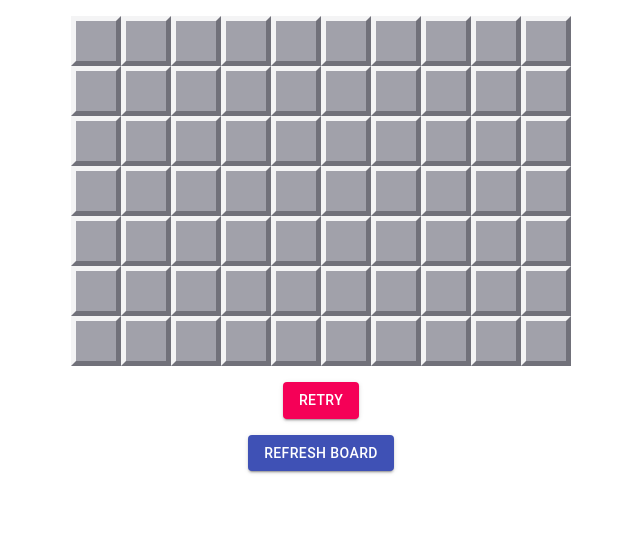
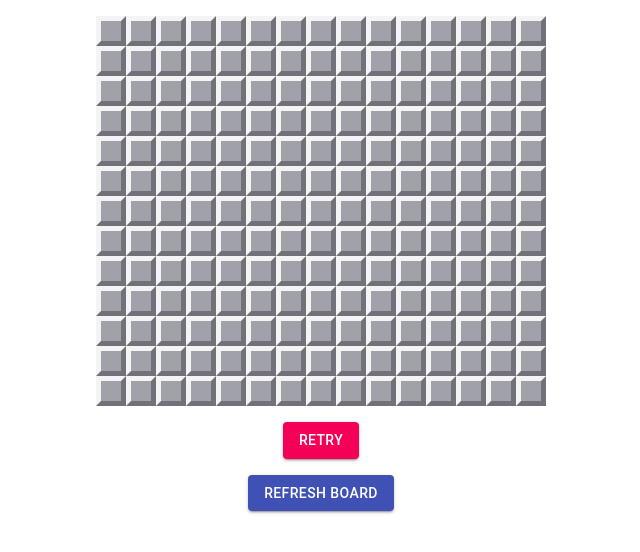
Before and after one commit to VSebastian8/MineSweeper, a React (Vite) app: page / in a window 1280 px wide. Shown: the top 552 px of the page, without its empty margins (319-959 px from the left). Built offline with nearby package versions, Linux system fonts and the light colour scheme.

Commit message:
Game Logic
Zero tiles reveal their neighbours

```diff
--- a/src/components/App.tsx
+++ b/src/components/App.tsx
@@ -26,9 +26,10 @@ function App() {
       <Grid item xs={12}></Grid>
       <Grid item xs={12}>
         <Board
-          rows={7}
-          columns={10}
-          bombNumber={20}
+          rows={13}
+          columns={15}
+          bombNumber={40}
+          squareSize={30}
           refresh={refreshed}
           retry={retried}
         />
--- a/src/components/Board.tsx
+++ b/src/components/Board.tsx
@@ -22,9 +22,33 @@ export default function Board({
   const [boardShow, setBoardShow] = useState<boolean[][]>([]);
   const [tiles, setTiles] = useState<JSX.Element[]>([]);
 
+  const expand = (i: number, j: number, newBoardShow: boolean[][]) => {
+    const neighbours = [
+      [i - 1, j - 1],
+      [i - 1, j],
+      [i - 1, j + 1],
+      [i, j - 1],
+      [i, j + 1],
+      [i + 1, j - 1],
+      [i + 1, j],
+      [i + 1, j + 1],
+    ];
+    for (let n of neighbours) {
+      if (n[0] >= 0 && n[0] < rows && n[1] >= 0 && n[1] < columns) {
+        if (!newBoardShow[n[0]][n[1]]) {
+          newBoardShow[n[0]][n[1]] = true;
+          if (board[n[0]][n[1]] == 0) expand(n[0], n[1], newBoardShow);
+        }
+      }
+    }
+  };
+
   const revealSquare = (i: number, j: number) => {
     let newBoardShow = [...boardShow];
     newBoardShow[i][j] = true;
+    if (board[i][j] == -1) console.log("Game Over");
+    if (board[i][j] == 0) expand(i, j, newBoardShow);
+
     setBoardShow(newBoardShow);
   };
 
@@ -40,7 +64,7 @@ export default function Board({
       [i + 1, j + 1],
     ];
     let score = 0;
-    for (var n of neighbours) {
+    for (let n of neighbours) {
       if (n[0] >= 0 && n[0] < rows && n[1] >= 0 && n[1] < columns)
         if (randomBoard[n[0]][n[1]] == -1) score++;
     }
```
